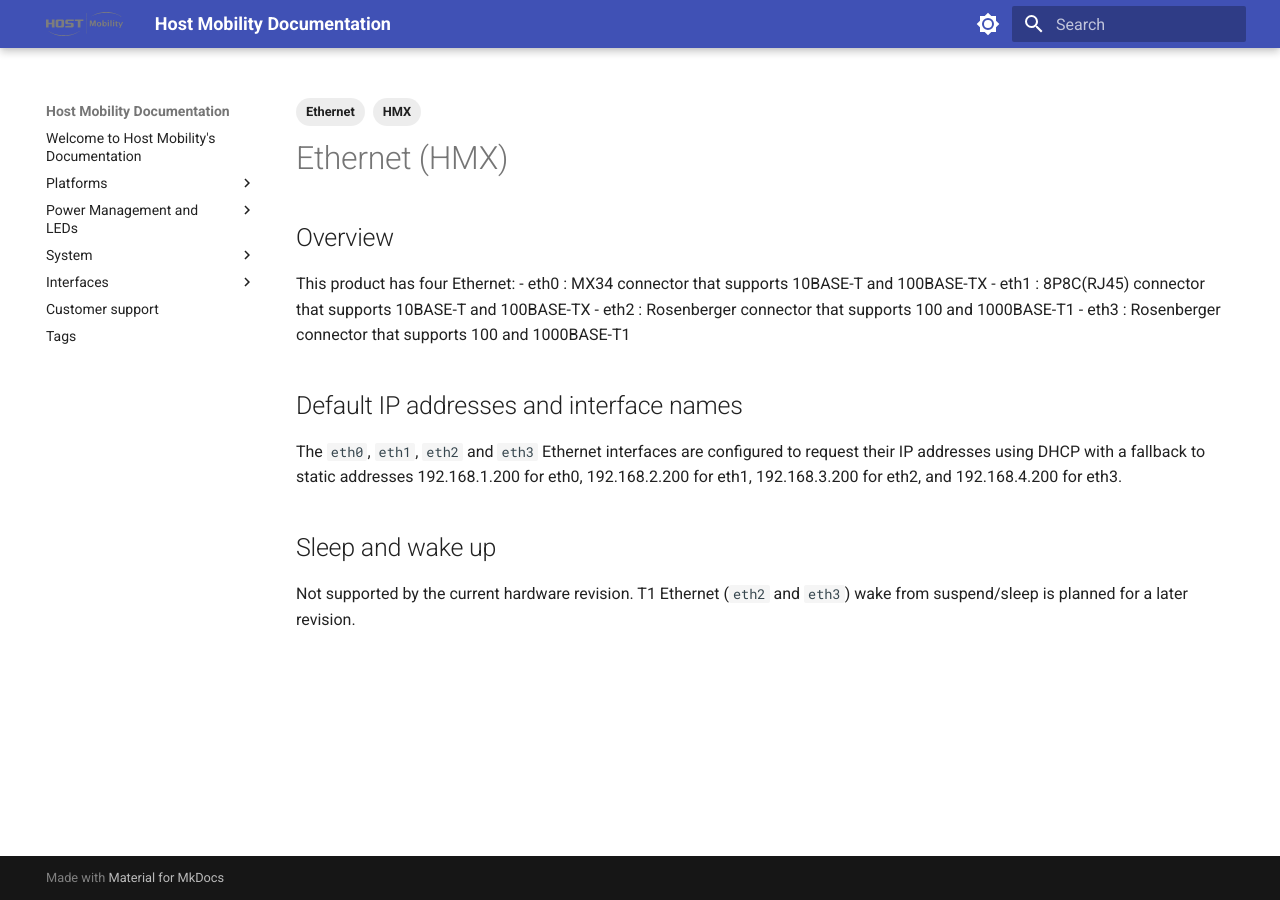
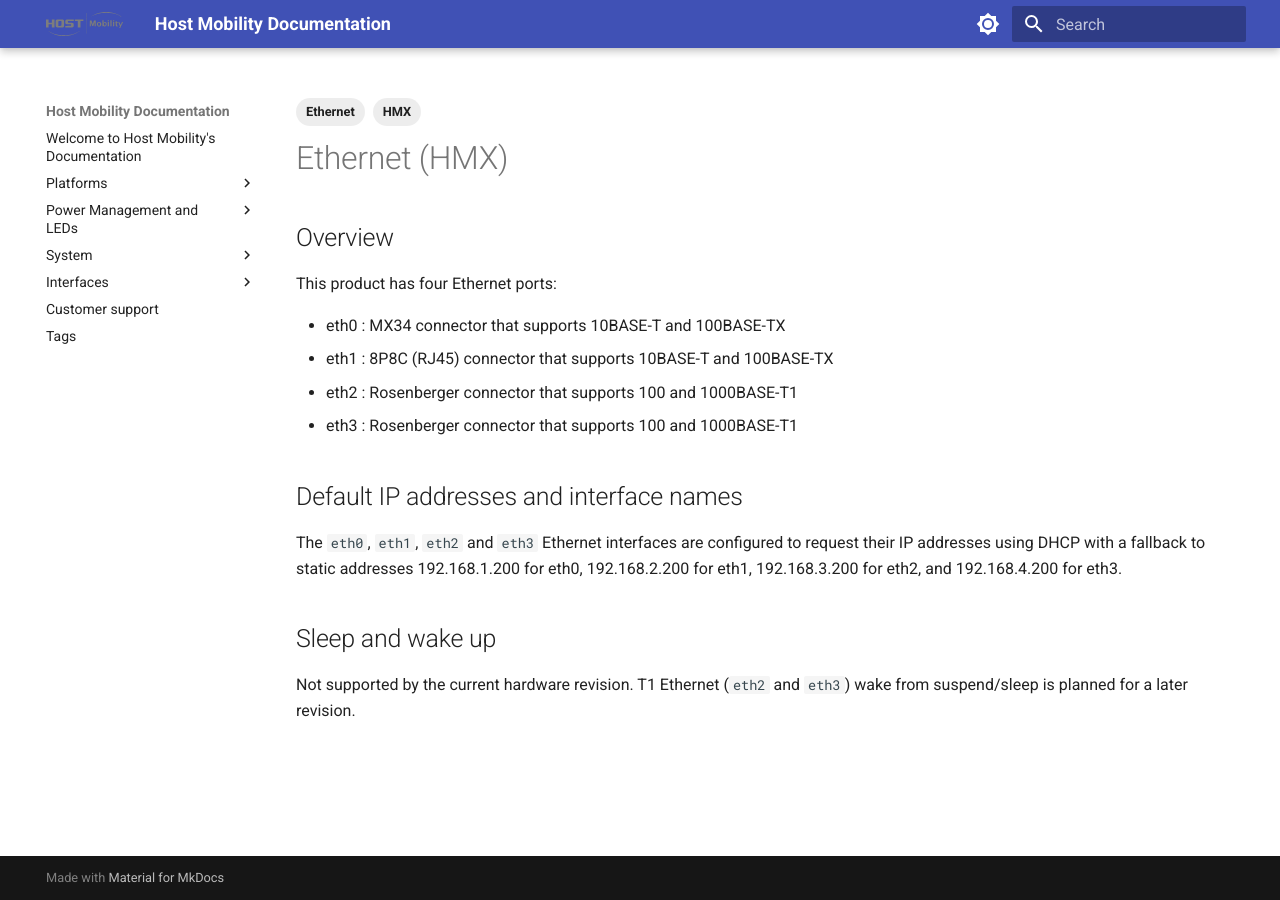
Before and after one commit to hostmobility/documentation, an MkDocs documentation site: the page built from docs/interfaces/hmx/ethernet.md, in a window 1280 px wide. Built offline with MkDocs 1.6.1 and Material for MkDocs 9.7.7, drawn with Linux system fonts in a browser that asks for light colours.

Commit message:
HMX: Ethernet: Fix bullet list

```diff
--- a/docs/interfaces/hmx/ethernet.md
+++ b/docs/interfaces/hmx/ethernet.md
@@ -7,11 +7,12 @@
 
 ## Overview
 
-This product has four Ethernet:
-  - eth0 : MX34 connector that supports 10BASE-T and 100BASE-TX
-  - eth1 : 8P8C(RJ45) connector that supports 10BASE-T and 100BASE-TX
-  - eth2 : Rosenberger connector that supports 100 and 1000BASE-T1
-  - eth3 : Rosenberger connector that supports 100 and 1000BASE-T1
+This product has four Ethernet ports:
+
+* eth0 : MX34 connector that supports 10BASE-T and 100BASE-TX
+* eth1 : 8P8C (RJ45) connector that supports 10BASE-T and 100BASE-TX
+* eth2 : Rosenberger connector that supports 100 and 1000BASE-T1
+* eth3 : Rosenberger connector that supports 100 and 1000BASE-T1
 
 ## Default IP addresses and interface names
 
```
